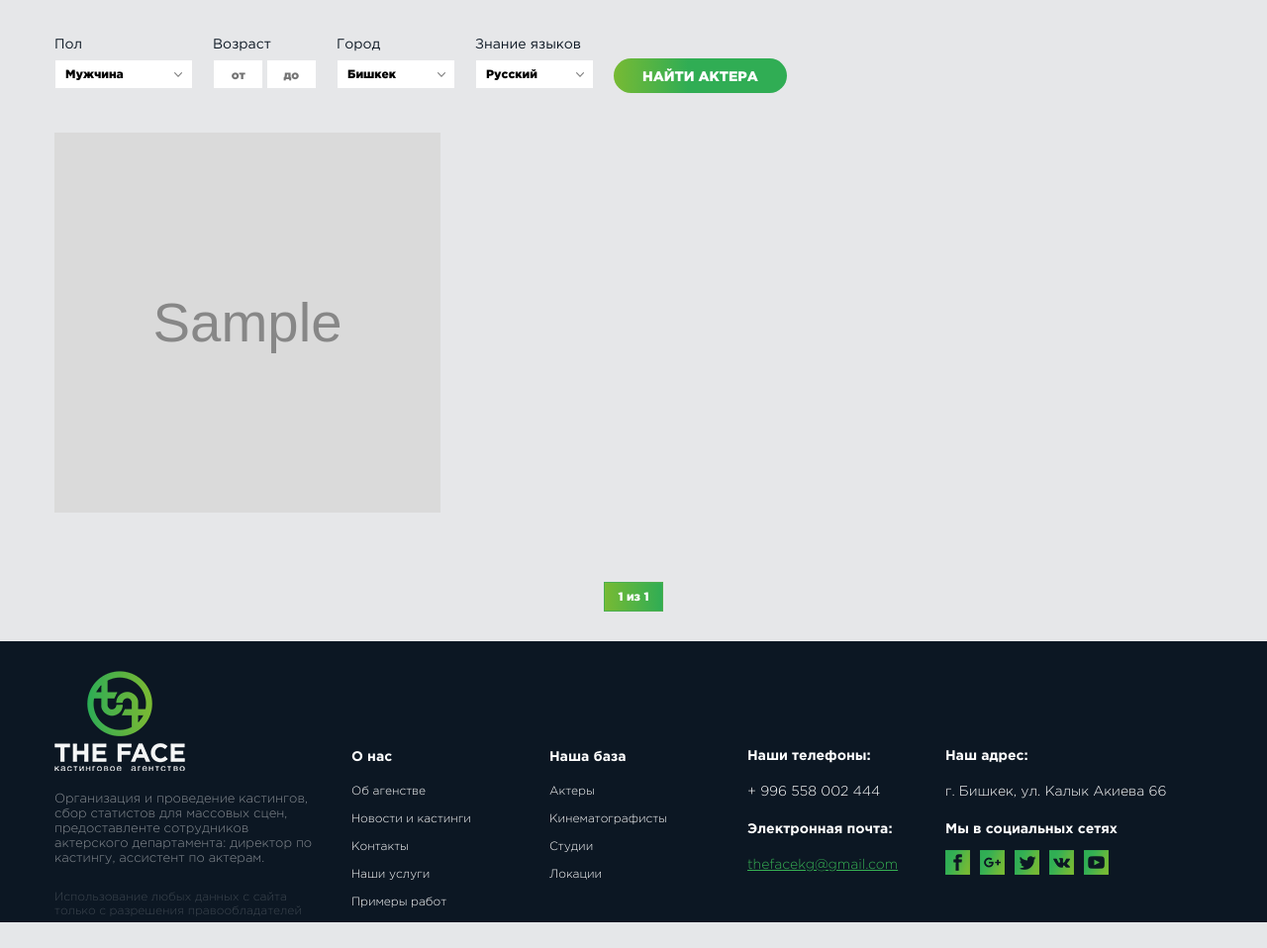
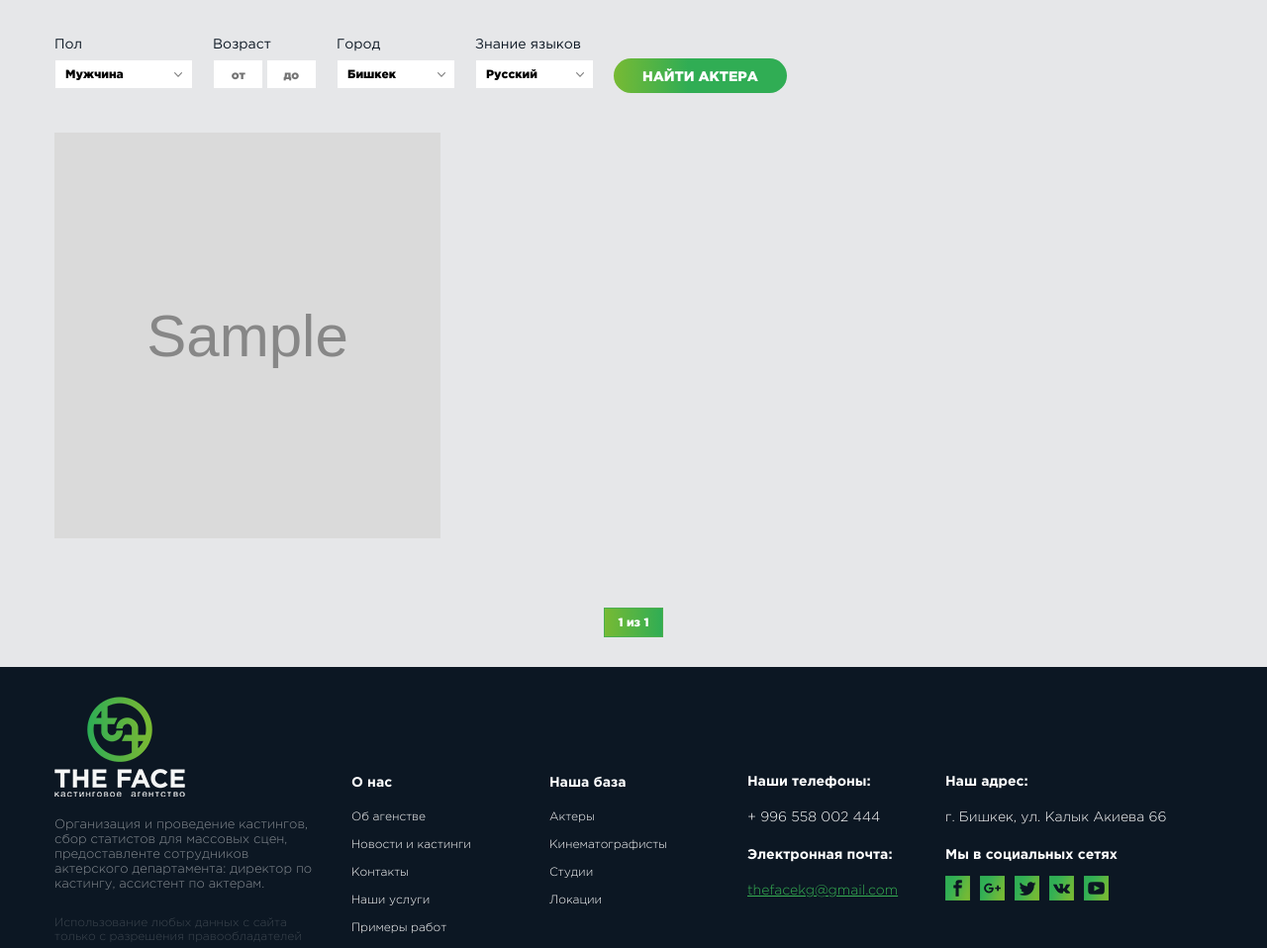
Before and after one commit to Elbar/TheFace, a Django app: page /actors/ in a window 1280 px wide. Shown: the part 194-1152 px from the top of the page at 99% size. Before the commit the page ends 1126 px from the top, so only its background shows below. Run offline with Django 3.2, Linux system fonts and the light colour scheme; tables that the repository leaves empty hold one stand-in row (values such as "Sample post"); grey boxes marked "Sample" are stand-in pictures; parts of the project's set-up code (start-up, migrations or seed data) failed here and were passed over; some libraries are stand-ins or nearby versions.

Commit message:
image bug fixed

```diff
--- a/templates/assets/static_files/css/styles.css
+++ b/templates/assets/static_files/css/styles.css
@@ -2073,7 +2073,7 @@ input[type=checkbox]:checked + label:before {
     vertical-align: top;
     position: relative;
     width: 33.33333333333333%;
-    height: 384px;
+    height: 410px;
     cursor: pointer;
     overflow: hidden;
     /*border: 1px solid red;*/
@@ -2128,6 +2128,7 @@ input[type=checkbox]:checked + label:before {
     width: 100%;
     height: 100%;
     object-fit: cover;
+    object-position: top;
     -webkit-transition: all .2s ease-out;
     -moz-transition: all .2s ease-out;
     -o-transition: all .2s ease-out;
```
